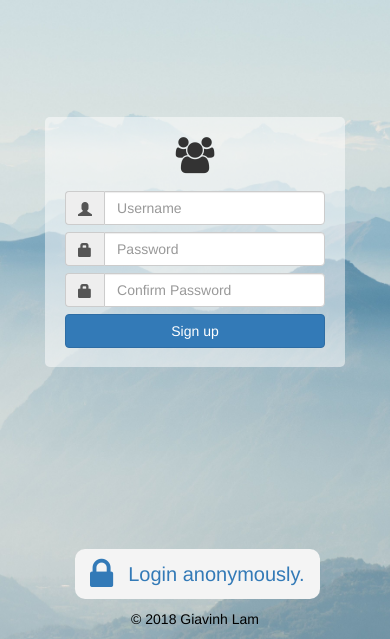
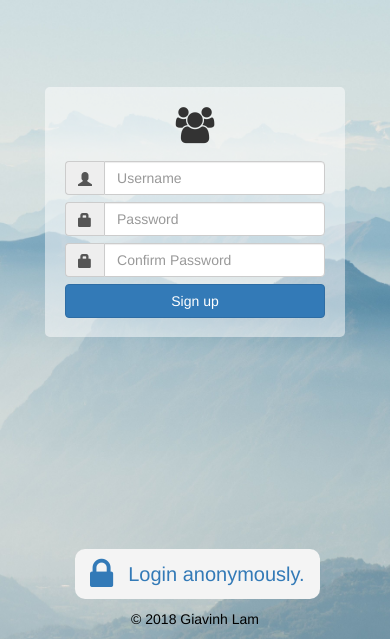
Before and after one commit to giavinh79/chatclient, a website: page index.html in a window 390 px wide. Shown: the part 205-844 px from the top of the page. Drawn offline with nearby package versions, Linux system fonts and the light colour scheme.

Commit message:
responsive design fixes

```diff
--- a/style.css
+++ b/style.css
@@ -119,11 +119,11 @@ h2 {
   }
 
   .menu {
-    margin: -100px 0 0 -150px;
+    margin: -130px 0 0 -150px;
   }
 
   .menuReal {
-    margin: -100px 0 0 -150px;
+    margin: -130px 0 0 -150px;
   }
 
   h2 {
```
Also changed, not shown: index.html (+0 -1 lines).
